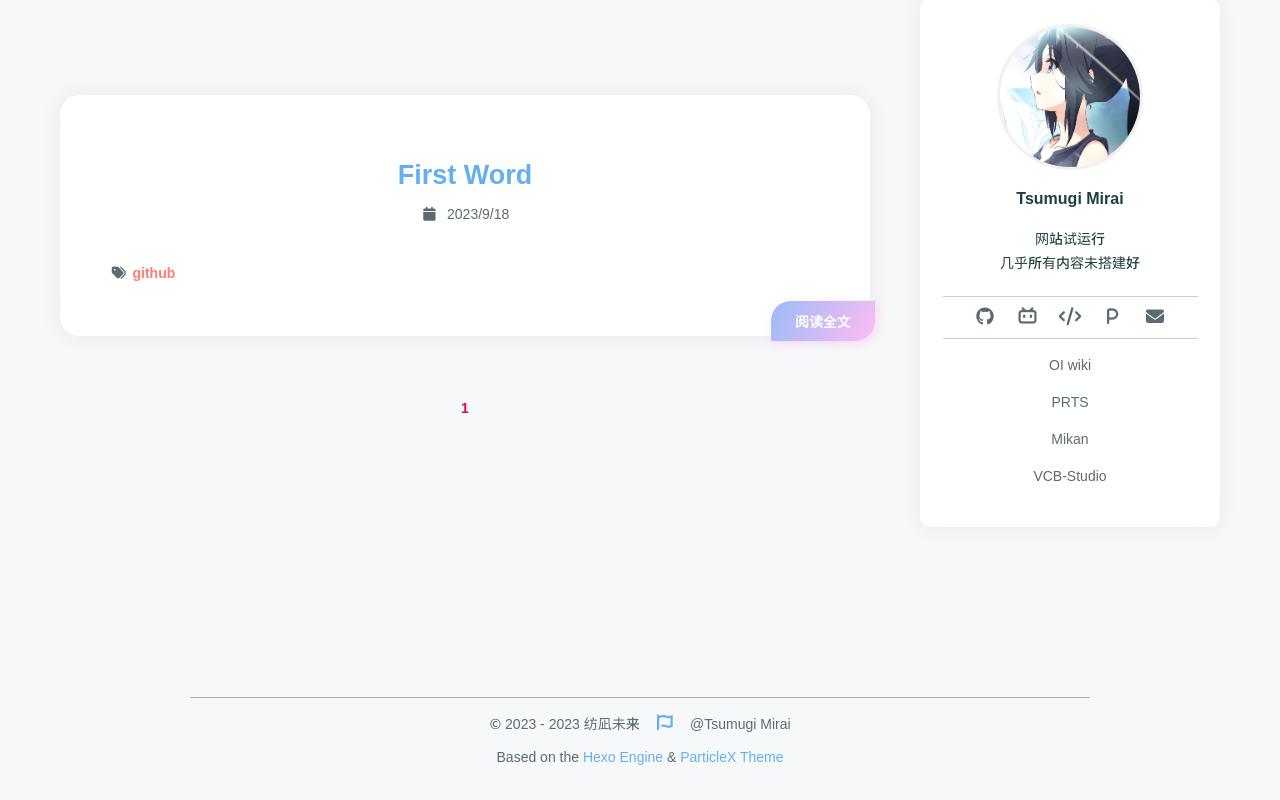
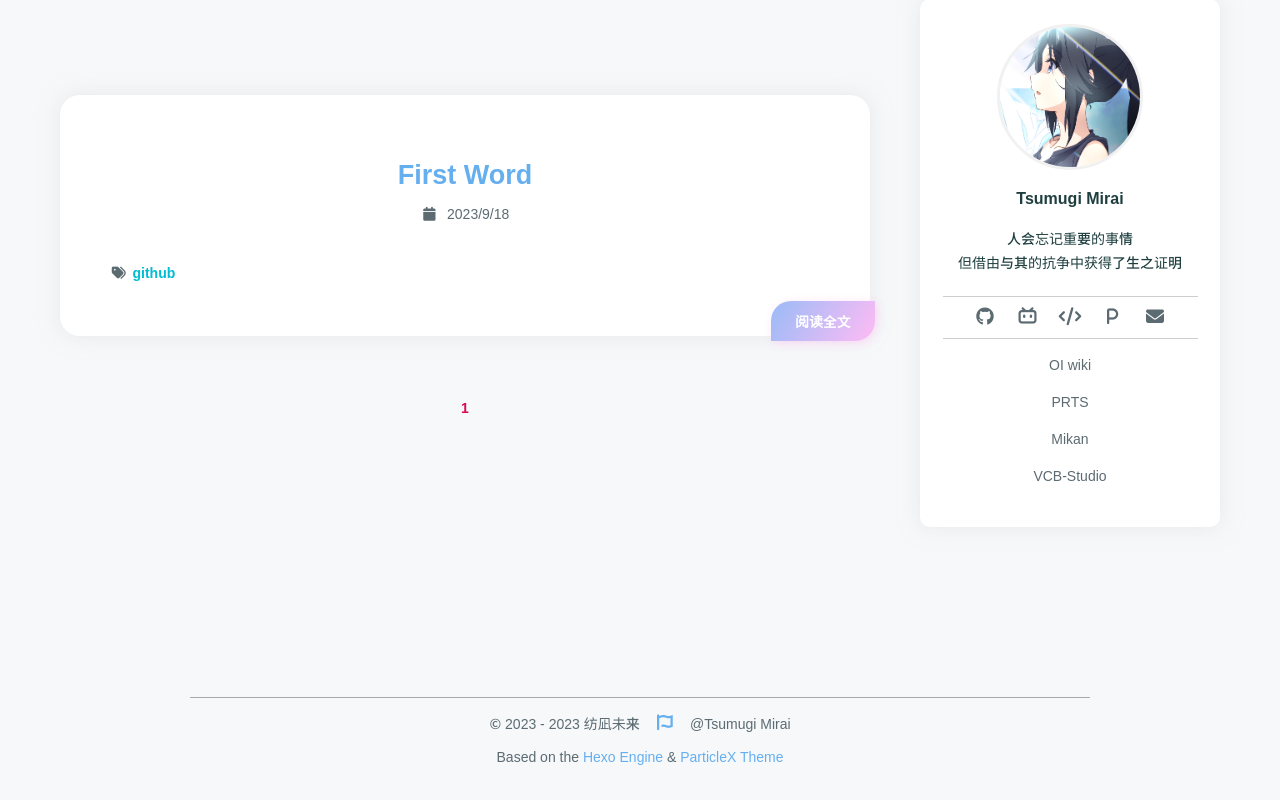
Before and after one commit to HopeLilaS/HopeLilaS.github.io, a plain HTML site: page index.html in a window 1280 px wide. Shown: the part 821-1621 px from the top of the page. Drawn offline with nearby package versions, Linux system fonts and the light colour scheme; a script that the page names is missing; a web font is replaced by a local one.

Commit message:
Site updated: 2023-09-21 13:17:01

```diff
--- a/index.html
+++ b/index.html
@@ -195,7 +195,7 @@
 
         <span class="tag">
 
-            <a href="/tags/github/" style="color: #ff7d73">github</a>
+            <a href="/tags/github/" style="color: #00bcd4">github</a>
         </span>
 
     </div>
@@ -222,7 +222,7 @@
         </div>
         <div class="name">Tsumugi Mirai</div>
         <div class="description">
-            <p>网站试运行<br>几乎所有内容未搭建好</p>
+            <p>人会忘记重要的事情<br>但借由与其的抗争中获得了生之证明</p>
 
         </div>
 
```
Also changed, not shown: 2023/09/18/first-word/index.html (+1 -1 lines), archives/2023/09/index.html (+1 -1 lines), archives/index.html (+1 -1 lines), tags/github/index.html (+1 -1 lines).
